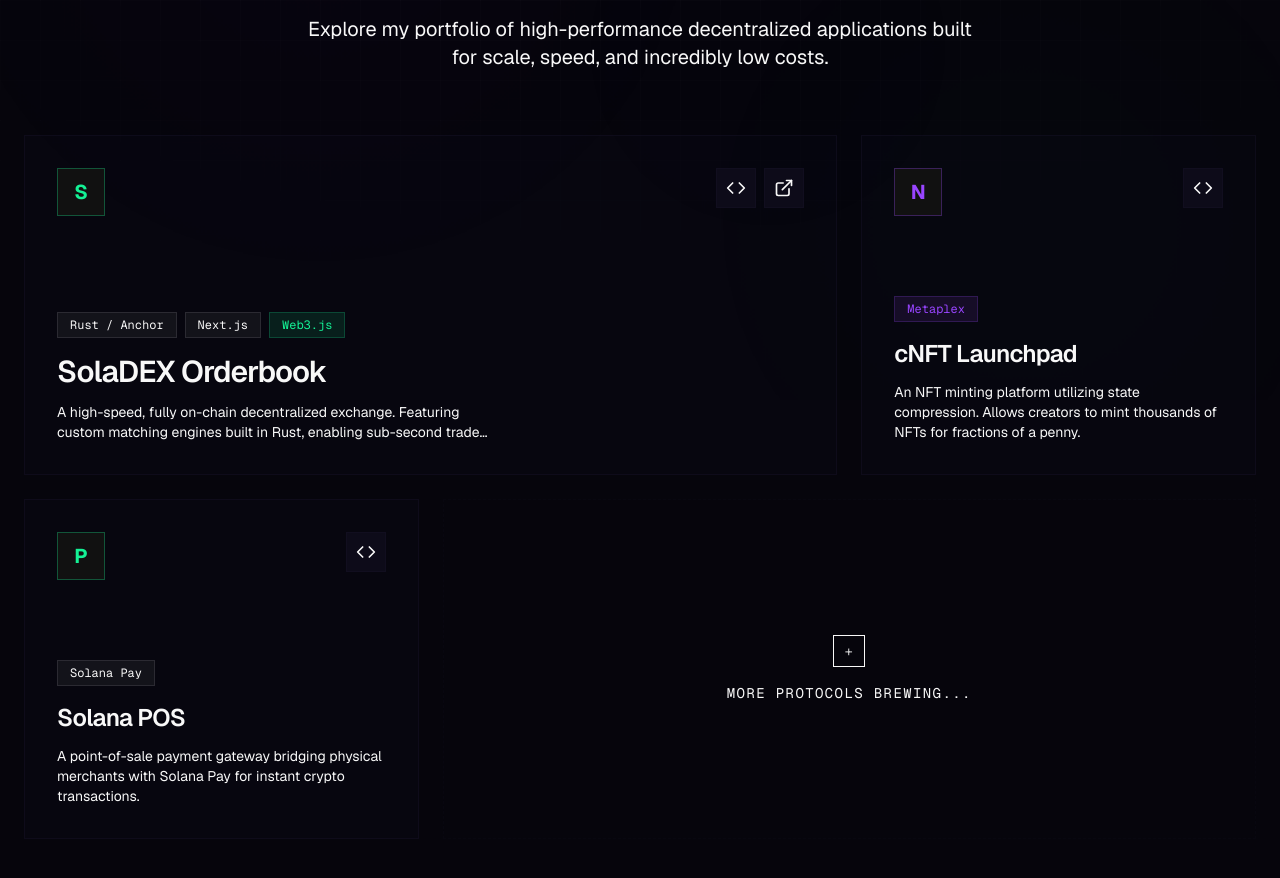
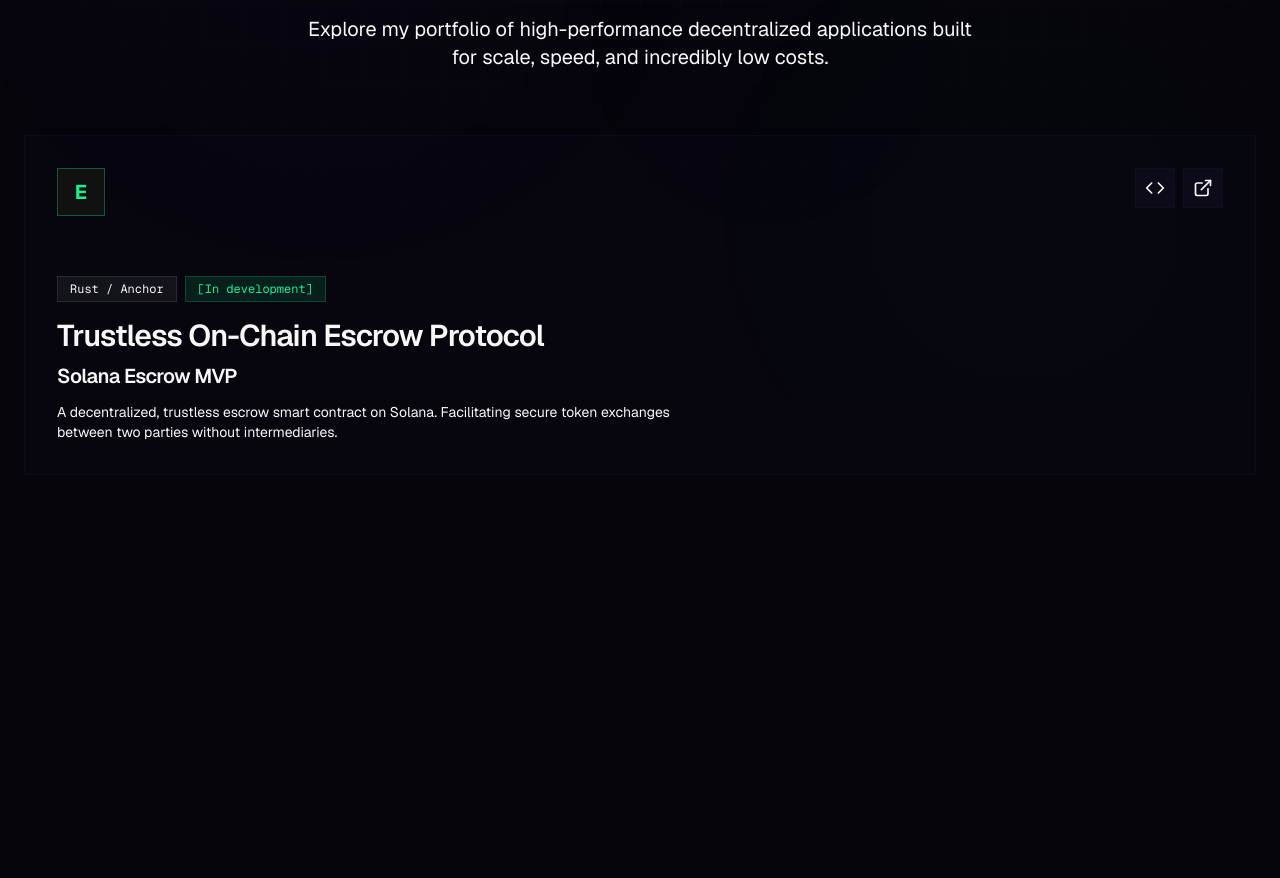
Before and after one commit to Tdat10052499/teichisite, a Next.js app: page /projects/solana in a window 1280 px wide. Shown: the part 400-1278 px from the top of the page. After the commit the page ends 1003 px from the top, so only its background shows below. Built offline with nearby package versions, Linux system fonts and the light colour scheme.

Commit message:
Update Solana projects with Escrow Protocol MVP

```diff
--- a/app/projects/solana/page.tsx
+++ b/app/projects/solana/page.tsx
@@ -177,19 +177,19 @@
         {/* Projects Bento Grid */}
         <div className="w-full grid grid-cols-1 lg:grid-cols-3 gap-6 auto-rows-[340px]">
 
-          {/* Project 1: Large Featured */}
+          {/* Project 1: Escrow Protocol */}
           <motion.div
             initial={{ opacity: 0, y: 30 }}
             animate={{ opacity: 1, y: 0 }}
             transition={{ delay: 0.2, duration: 0.6 }}
-            className="lg:col-span-2 rounded-none bg-surface/30 border border-border/50 hover:bg-surface/60 transition-all p-8 flex flex-col justify-between relative overflow-hidden group"
+            className="lg:col-span-3 rounded-none bg-surface/30 border border-border/50 hover:bg-surface/60 transition-all p-8 flex flex-col justify-between relative overflow-hidden group"
           >
             <div className="absolute top-0 right-0 w-[400px] h-[400px] bg-[#14F195]/10 blur-[80px] rounded-full pointer-events-none group-hover:opacity-100 transition-opacity opacity-0"></div>
 
             <div className="relative z-10 flex flex-col h-full">
               <div className="flex justify-between items-start mb-4">
                 <div className="w-12 h-12 rounded-none bg-[#111] border border-[#14F195]/30 flex items-center justify-center text-[#14F195] font-display font-bold text-xl">
-                  S
+                  E
                 </div>
                 <div className="flex gap-2">
                   <a href="#" className="w-10 h-10 flex items-center justify-center bg-surface border border-border/50 hover:border-[#14F195]/50 hover:text-[#14F195] transition-colors rounded-none">
@@ -204,96 +204,19 @@
               <div className="mt-auto">
                 <div className="flex gap-2 mb-4 flex-wrap">
                   <span className="px-3 py-1 bg-white/5 border border-white/10 text-xs font-mono text-ink-dim rounded-none">Rust / Anchor</span>
-                  <span className="px-3 py-1 bg-white/5 border border-white/10 text-xs font-mono text-ink-dim rounded-none">Next.js</span>
-                  <span className="px-3 py-1 bg-[#14F195]/10 border border-[#14F195]/20 text-xs font-mono text-[#14F195] rounded-none">Web3.js</span>
+                  <span className="px-3 py-1 bg-[#14F195]/10 border border-[#14F195]/20 text-xs font-mono text-[#14F195] rounded-none">[In development]</span>
                 </div>
-                <h3 className="text-3xl font-display font-semibold text-ink group-hover:text-[#14F195] transition-colors mb-3">
-                  SolaDEX Orderbook
+                <h3 className="text-3xl font-display font-semibold text-ink group-hover:text-[#14F195] transition-colors mb-2">
+                  Trustless On-Chain Escrow Protocol
                 </h3>
-                <p className="text-ink-dim text-sm max-w-md line-clamp-2">
-                  A high-speed, fully on-chain decentralized exchange. Featuring custom matching engines built in Rust, enabling sub-second trade execution directly on Solana.
+                <h4 className="text-xl font-mono text-ink-dim mb-3">
+                  Solana Escrow MVP
+                </h4>
+                <p className="text-ink-dim text-sm max-w-2xl line-clamp-2">
+                  A decentralized, trustless escrow smart contract on Solana. Facilitating secure token exchanges between two parties without intermediaries.
                 </p>
               </div>
             </div>
-          </motion.div>
-
-          {/* Project 2 */}
-          <motion.div
-            initial={{ opacity: 0, y: 30 }}
-            animate={{ opacity: 1, y: 0 }}
-            transition={{ delay: 0.4, duration: 0.6 }}
-            className="lg:col-span-1 rounded-none bg-surface/30 border border-border/50 hover:bg-surface/60 transition-all p-8 flex flex-col justify-between relative overflow-hidden group"
-          >
-            <div className="absolute top-0 right-0 w-[200px] h-[200px] bg-[#9945FF]/20 blur-[60px] rounded-full pointer-events-none group-hover:opacity-100 transition-opacity opacity-0"></div>
-
-            <div className="relative z-10 flex flex-col h-full">
-              <div className="flex justify-between items-start mb-4">
-                <div className="w-12 h-12 rounded-none bg-[#111] border border-[#9945FF]/30 flex items-center justify-center text-[#9945FF] font-display font-bold text-xl">
-                  N
-                </div>
-                <a href="#" className="w-10 h-10 flex items-center justify-center bg-surface border border-border/50 hover:border-[#9945FF]/50 hover:text-[#9945FF] transition-colors rounded-none">
-                  <Code className="w-5 h-5" />
-                </a>
-              </div>
-
-              <div className="mt-auto">
-                <div className="flex gap-2 mb-4 flex-wrap">
-                  <span className="px-3 py-1 bg-[#9945FF]/10 border border-[#9945FF]/20 text-xs font-mono text-[#9945FF] rounded-none">Metaplex</span>
-                </div>
-                <h3 className="text-2xl font-display font-semibold text-ink group-hover:text-[#9945FF] transition-colors mb-3">
-                  cNFT Launchpad
-                </h3>
-                <p className="text-ink-dim text-sm line-clamp-3">
-                  An NFT minting platform utilizing state compression. Allows creators to mint thousands of NFTs for fractions of a penny.
-                </p>
-              </div>
-            </div>
-          </motion.div>
-
-          {/* Project 3 */}
-          <motion.div
-            initial={{ opacity: 0, y: 30 }}
-            animate={{ opacity: 1, y: 0 }}
-            transition={{ delay: 0.6, duration: 0.6 }}
-            className="lg:col-span-1 rounded-none bg-surface/30 border border-border/50 hover:bg-surface/60 transition-all p-8 flex flex-col justify-between relative overflow-hidden group"
-          >
-            <div className="absolute top-0 right-0 w-[200px] h-[200px] bg-[#14F195]/20 blur-[60px] rounded-full pointer-events-none group-hover:opacity-100 transition-opacity opacity-0"></div>
-
-            <div className="relative z-10 flex flex-col h-full">
-              <div className="flex justify-between items-start mb-4">
-                <div className="w-12 h-12 rounded-none bg-[#111] border border-[#14F195]/30 flex items-center justify-center text-[#14F195] font-display font-bold text-xl">
-                  P
-                </div>
-                <a href="#" className="w-10 h-10 flex items-center justify-center bg-surface border border-border/50 hover:border-[#14F195]/50 hover:text-[#14F195] transition-colors rounded-none">
-                  <Code className="w-5 h-5" />
-                </a>
-              </div>
-
-              <div className="mt-auto">
-                <div className="flex gap-2 mb-4 flex-wrap">
-                  <span className="px-3 py-1 bg-white/5 border border-white/10 text-xs font-mono text-ink-dim rounded-none">Solana Pay</span>
-                </div>
-                <h3 className="text-2xl font-display font-semibold text-ink group-hover:text-[#14F195] transition-colors mb-3">
-                  Solana POS
-                </h3>
-                <p className="text-ink-dim text-sm line-clamp-3">
-                  A point-of-sale payment gateway bridging physical merchants with Solana Pay for instant crypto transactions.
-                </p>
-              </div>
-            </div>
-          </motion.div>
-
-          {/* Decorative Blank Tile */}
-          <motion.div
-            initial={{ opacity: 0, y: 30 }}
-            animate={{ opacity: 1, y: 0 }}
-            transition={{ delay: 0.8, duration: 0.6 }}
-            className="lg:col-span-2 rounded-none border border-border/20 border-dashed p-8 flex flex-col items-center justify-center text-ink-dim/50 font-mono text-sm uppercase tracking-widest relative"
-          >
-            <div className="w-8 h-8 rounded-none border border-ink-dim/30 flex items-center justify-center mb-4">
-              <span className="animate-pulse">+</span>
-            </div>
-            More Protocols Brewing...
           </motion.div>
 
         </div>
```
